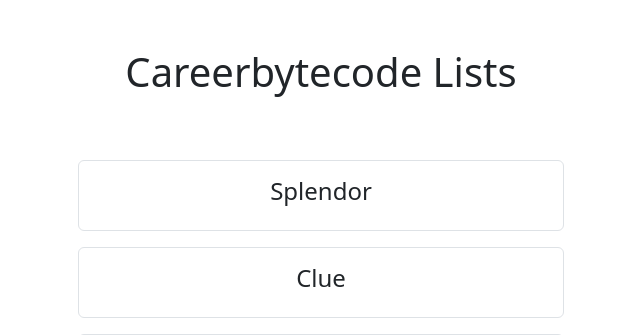
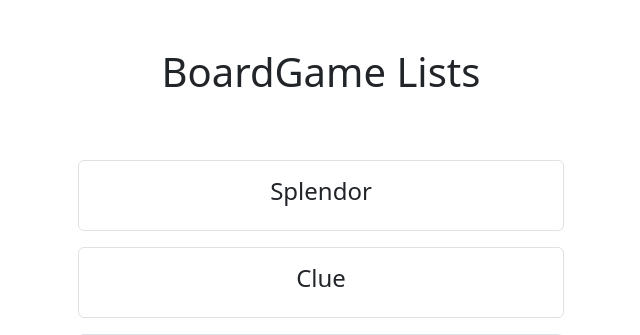
Before and after one commit to vibincholayil/boardgame, a Spring Boot app: page / in a window 1280 px wide. Shown: the part 78-413 px from the top of the page, without its empty margins (319-959 px from the left). Run offline with Spring Boot 4, Linux system fonts and the light colour scheme; some libraries are stand-ins or nearby versions.

Commit message:
Update index.html

```diff
--- a/src/main/resources/templates/index.html
+++ b/src/main/resources/templates/index.html
@@ -11,7 +11,7 @@
     <main class="container">
         <div class="p-4 p-md-5 mb-4 text-center">
             <div class="container col-md-6">
-                <h1>Careerbytecode Lists</h1>
+                <h1>BoardGame Lists</h1>
 
                 <div id="error" class="error pt-3">
                     <div th:if="${userAddedMsg}">
```
